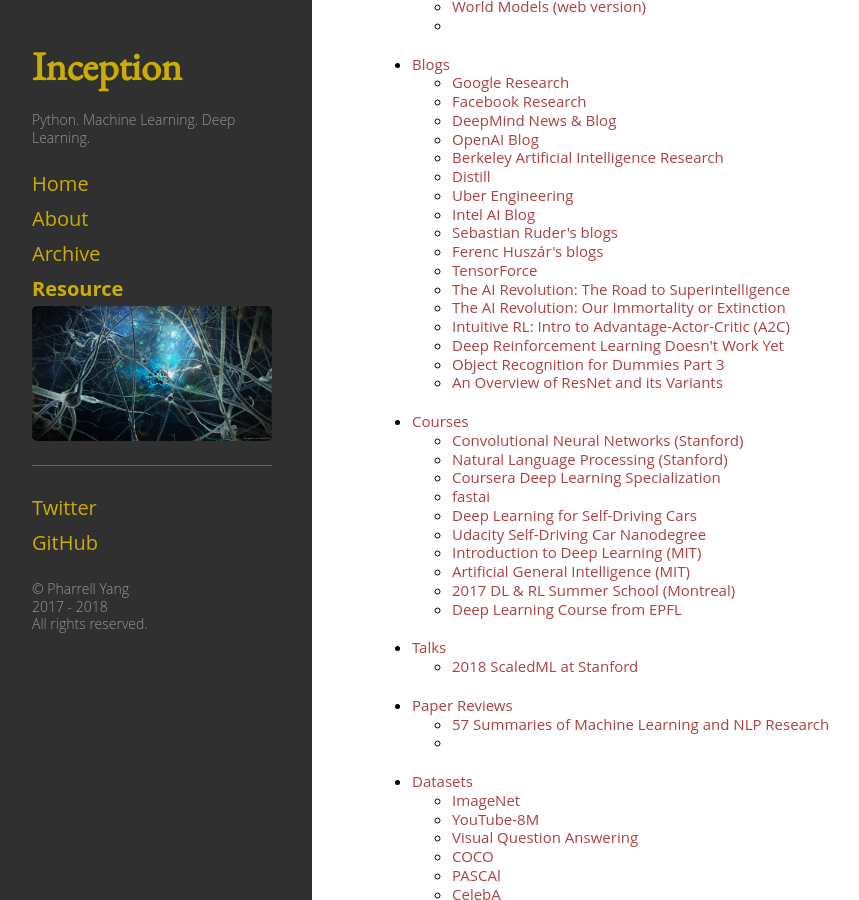
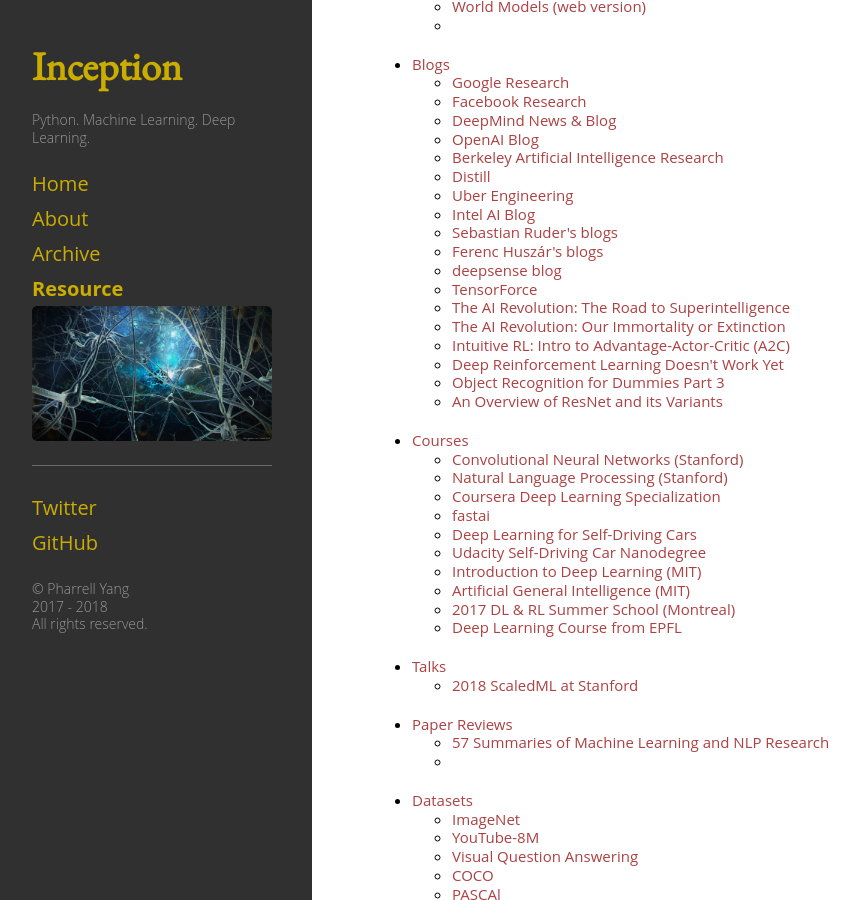
Before and after one commit to pharrellyhy/pharrellyhy.github.io.bakcup, a Jekyll site: the page built from resource.md, in a window 1280 px wide and 900 px high, scrolled down 1322 px. Shown: the whole window, without its empty margins (8-867 px from the left). Built offline with Jekyll 4.4.1, drawn with Linux system fonts in a browser that asks for light colours.

Commit message:
updates resource

```diff
--- a/_data/nav.yml
+++ b/_data/nav.yml
@@ -217,6 +217,9 @@
     - title: "Ferenc Huszár's blogs"
       url: "http://www.inference.vc/"
 
+    - title: "deepsense blog"
+      url: "blog.deepsense.ai"
+
     - title: "TensorForce"
       url: "https://reinforce.io/blog/introduction-to-tensorforce/"
 
```
